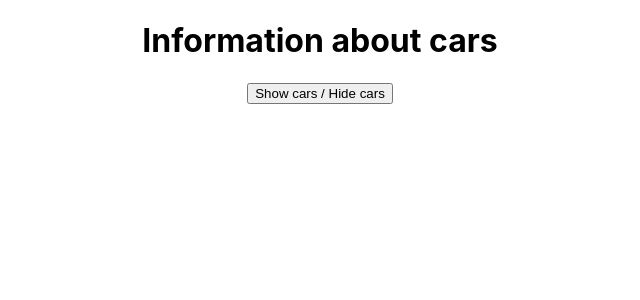
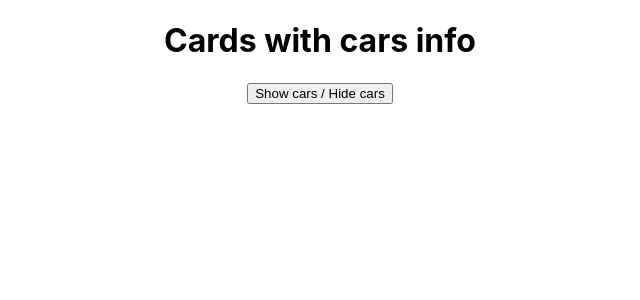
Before and after one commit to Listopad02/React-Cars, a React (Create React App) app: page / in a window 1280 px wide. Shown: the top 300 px of the page, without its empty margins (320-960 px from the left). Built offline with nearby package versions, Linux system fonts and the light colour scheme.

Commit message:
error boundary added

```diff
--- a/src/App.js
+++ b/src/App.js
@@ -1,10 +1,13 @@
 import React, { Component } from 'react';
 import './App.css';
 import Car from './Car/Car';
+import ErrorBoundary from './ErrorBoundary/ErrorBoundary';
 
 class App extends Component {
 
-  state = {
+  constructor(props) {
+    super(props)
+    this.state = {
       cars: [
         {name: 'Ford Focus', year: 2018},
         {name: 'Audi A7', year: 2016},
@@ -12,6 +15,7 @@ class App extends Component {
       ],
       pageTitle: 'Information about cars',
       showCars: false
+    }
   }
 
   toggleCarsHandler = () => {
@@ -43,16 +47,18 @@ class App extends Component {
     if (this.state.showCars) {
       cars = this.state.cars.map((car, i) => {
         return (
-          <Car key={i} name={car.name} year={car.year}
+          <ErrorBoundary key={i}>
+            <Car name={car.name} year={car.year}
               onDelete={this.deleteHandler.bind(this, i)}
-            onChangeName={e => this.onChangeName(e.target.value, i)}
-          />
+              onChangeName={e => this.onChangeName(e.target.value, i)} />
+          </ErrorBoundary>
+
         )
       })
     }
     return (
       <div style={divStyle}>
-        <h1>{this.state.pageTitle}</h1>
+        <h1>{this.props.title}</h1>
         <button onClick={this.toggleCarsHandler}>Show cars / Hide cars</button>
         <div style={{
           width: 400,
--- /dev/null
+++ b/src/ErrorBoundary/ErrorBoundary.js
@@ -0,0 +1,20 @@
+import React from 'react'
+
+class ErrorBoundary extends React.Component {
+    state = {
+        hasError: false
+    }
+
+    componentDidCatch(error, info) {
+        this.setState({hasError: true})
+    }
+
+    render() {
+        if (this.state.hasError) {
+            return <h1 style={{color: 'red'}}>Something went wrong</h1>
+        }
+        return this.props.children
+    }
+}
+
+export default ErrorBoundary;
--- a/src/index.js
+++ b/src/index.js
@@ -6,7 +6,7 @@ import reportWebVitals from './reportWebVitals';
 
 ReactDOM.render(
   <React.StrictMode>
-    <App />
+    <App title={'Cards with cars info'} />
   </React.StrictMode>,
   document.getElementById('root')
 );
```
Lines whose indentation alone changed are shown as unchanged.
